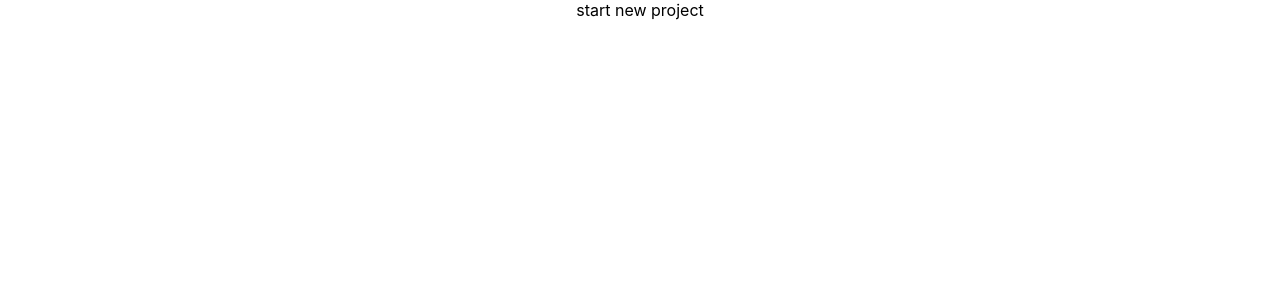
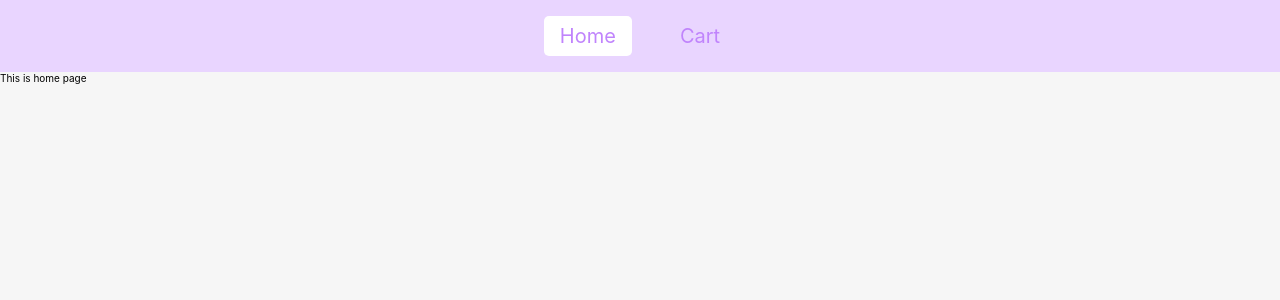
Before and after one commit to Atefeh-MN/shopping-cart, a React (Create React App) app: page / in a window 1280 px wide. Shown: the top 300 px of the page. Built offline with nearby package versions, Linux system fonts and the light colour scheme.

Commit message:
Add layout,navigation & home page

```diff
--- a/package.json
+++ b/package.json
@@ -8,6 +8,7 @@
     "@testing-library/user-event": "^13.5.0",
     "react": "^17.0.2",
     "react-dom": "^17.0.2",
+    "react-router-dom": "^6.1.1",
     "react-scripts": "5.0.0",
     "web-vitals": "^2.1.2"
   },
--- a/src/App.css
+++ b/src/App.css
@@ -1,38 +1,10 @@
-.App {
-  text-align: center;
+*{
+  margin: 0;
+  padding: 0;
+  list-style: none;
+  box-sizing: border-box;
 }
-
-.App-logo {
-  height: 40vmin;
-  pointer-events: none;
+body{
+  background: #f6f6f6;
+  font-size: 10px;
 }
-
-@media (prefers-reduced-motion: no-preference) {
-  .App-logo {
-    animation: App-logo-spin infinite 20s linear;
-  }
-}
-
-.App-header {
-  background-color: #282c34;
-  min-height: 100vh;
-  display: flex;
-  flex-direction: column;
-  align-items: center;
-  justify-content: center;
-  font-size: calc(10px + 2vmin);
-  color: white;
-}
-
-.App-link {
-  color: #61dafb;
-}
-
-@keyframes App-logo-spin {
-  from {
-    transform: rotate(0deg);
-  }
-  to {
-    transform: rotate(360deg);
-  }
-}
--- a/src/App.js
+++ b/src/App.js
@@ -1,11 +1,18 @@
-
+import {
+  Routes, Route
+} from "react-router-dom";
 import './App.css';
+import Layout from "./layout/Layout";
+import Home from "./pages/HomePage";
 
 function App() {
   return (
-    <div className="App">
-      start new project
-       </div>
+    <Layout>
+      <Routes>
+        <Route path='/' exact element={<Home/>}/>
+      </Routes>
+    </Layout>
+
   );
 }
 
--- /dev/null
+++ b/src/components/Navigation.css
@@ -0,0 +1,28 @@
+.mainNav{
+    width: 100%;
+    background-color:#e9d5ff ;
+    height: 4.5rem;
+}
+.mainNav nav,
+.mainNav ul {
+    display: flex;
+    justify-content: center;
+    align-items: center;
+    height: 100%;
+}
+.mainNav ul li{
+margin:0 1rem;
+font-size: 2em;
+}
+.mainNav a{
+    text-decoration: none;
+    display: block;
+    padding: 0.5rem 1rem;
+    border-radius: 5px;
+    color: #c084fc;
+}
+.mainNav a:hover,
+.activeLink{
+    color: #7e22ce;
+    background: #fff;
+}
--- /dev/null
+++ b/src/components/Navigation.jsx
@@ -0,0 +1,19 @@
+import { NavLink } from 'react-router-dom'
+import './Navigation.css'
+const items=[{name:'Home',to:'/'},{name:'Cart',to:'/cart'}]
+
+const Navigation = () => {
+    return (
+        <header className='mainNav'>
+            <nav>
+                <ul>
+                    {items.map(item => <li key={item.to} >
+                        <NavLink to={item.to} className={(navData)=>navData.isActive?'activeLink':""}>{item.name}</NavLink>
+                    </li>)}
+                </ul>
+            </nav>
+        </header>
+     );
+}
+
+export default Navigation;
--- a/src/index.js
+++ b/src/index.js
@@ -1,12 +1,17 @@
 import React from 'react';
-import ReactDOM from 'react-dom';
 import './index.css';
 import App from './App';
+import { render } from "react-dom";
+import {
+  BrowserRouter,
+} from "react-router-dom"
 
 
-ReactDOM.render(
+render(
+  <BrowserRouter>
   <React.StrictMode>
     <App />
-  </React.StrictMode>,
+  </React.StrictMode>
+  </BrowserRouter >,
   document.getElementById('root')
 );
--- /dev/null
+++ b/src/layout/Layout.jsx
@@ -0,0 +1,11 @@
+import Navigation from "../components/Navigation";
+
+const Layout = ({children}) => {
+    return (
+    <div>
+    <Navigation/>
+      {children}
+    </div> );
+}
+
+export default Layout;
--- /dev/null
+++ b/src/pages/HomePage.jsx
@@ -0,0 +1,8 @@
+
+const Home = () => {
+    return (<div>
+        This is home page
+    </div> );
+}
+
+export default Home;
```
Also changed, not shown: 1 other file (tests, documents, lock files or other folders).
